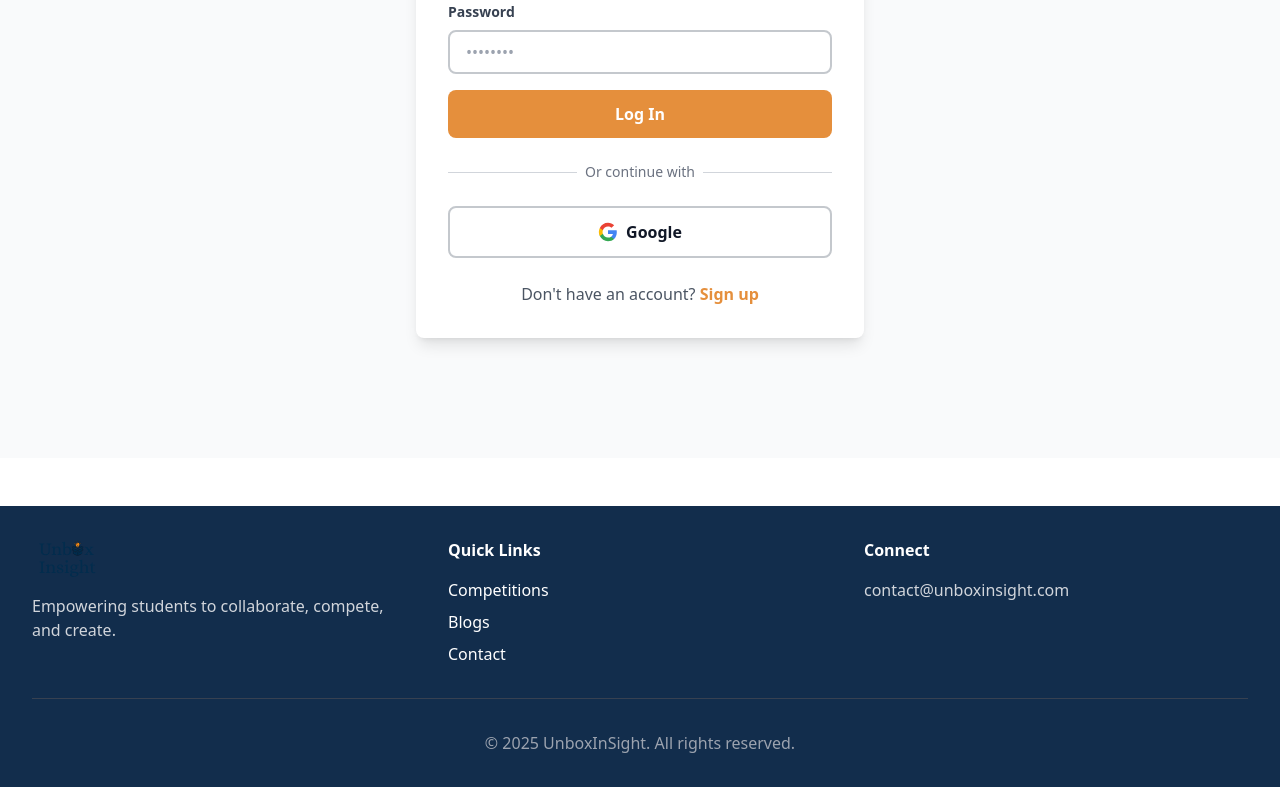
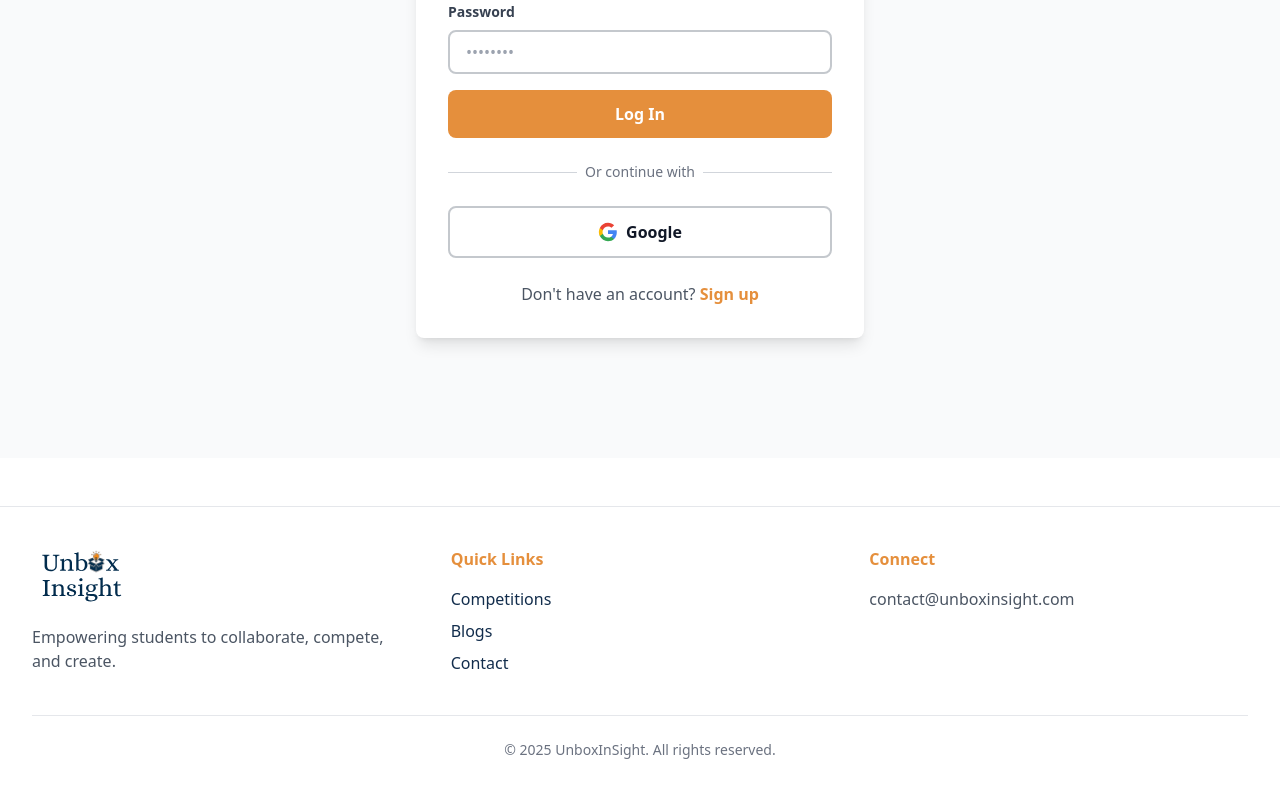
Before and after one commit to UnboxInsight/unboxinsight, a React (Vite) app: page /login in a window 1280 px wide. Shown: the part 406-1206 px from the top of the page. Built offline with nearby package versions, Linux system fonts and the light colour scheme.

Commit message:
Update Footer.jsx

```diff
--- a/src/components/Footer.jsx
+++ b/src/components/Footer.jsx
@@ -1,36 +1,39 @@
 export default function Footer() {
   return (
-    <footer className="bg-ui-navy text-white py-8 mt-12">
+    <footer className="bg-white text-ui-navy py-10 mt-12 border-t border-gray-200">
       <div className="max-w-7xl mx-auto px-4 sm:px-6 lg:px-8">
-        <div className="grid grid-cols-1 md:grid-cols-3 gap-8">
+        <div className="grid grid-cols-1 md:grid-cols-3 gap-10 items-start">
+
           {/* Logo + Tagline */}
           <div>
-            <img
-              src="/logo2.svg"       // 👈 Make sure logo2.svg is inside your public/ folder
-              alt="Unbox Insight Logo"
-              className="h-10 w-auto mb-4"
-            />
-            <p className="text-gray-300">
+            <a href="/" className="inline-block mb-4">
+              <img
+                src="/logo2.svg"  // 👈 Make sure logo2.svg is in your public/ folder
+                alt="Unbox Insight Logo"
+                className="h-14 w-auto"  // 👈 slightly bigger (was h-10 before)
+              />
+            </a>
+            <p className="text-gray-600">
               Empowering students to collaborate, compete, and create.
             </p>
           </div>
 
           {/* Quick Links */}
           <div>
-            <h4 className="font-semibold mb-4">Quick Links</h4>
+            <h4 className="font-semibold mb-4 text-ui-orange">Quick Links</h4>
             <ul className="space-y-2">
               <li>
-                <a href="/competitions" className="hover:text-ui-orange">
+                <a href="/competitions" className="hover:text-ui-orange transition">
                   Competitions
                 </a>
               </li>
               <li>
-                <a href="/blogs" className="hover:text-ui-orange">
+                <a href="/blogs" className="hover:text-ui-orange transition">
                   Blogs
                 </a>
               </li>
               <li>
-                <a href="/contact" className="hover:text-ui-orange">
+                <a href="/contact" className="hover:text-ui-orange transition">
                   Contact
                 </a>
               </li>
@@ -39,13 +42,13 @@ export default function Footer() {
 
           {/* Contact Info */}
           <div>
-            <h4 className="font-semibold mb-4">Connect</h4>
-            <p className="text-gray-300">contact@unboxinsight.com</p>
+            <h4 className="font-semibold mb-4 text-ui-orange">Connect</h4>
+            <p className="text-gray-600">contact@unboxinsight.com</p>
           </div>
         </div>
 
-        {/* Bottom Copyright Bar */}
-        <div className="mt-8 pt-8 border-t border-gray-700 text-center text-gray-400">
+        {/* Bottom Bar */}
+        <div className="mt-10 pt-6 border-t border-gray-200 text-center text-gray-500 text-sm">
           <p>&copy; 2025 UnboxInSight. All rights reserved.</p>
         </div>
       </div>
```
